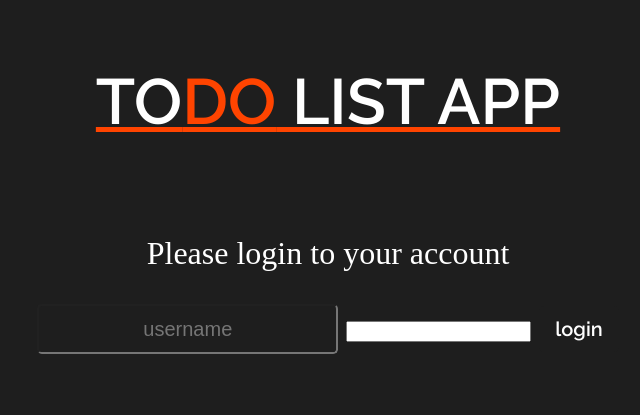
After one commit to H4de421/flask_ToDo_Clement, a Flask app: page /login in a window 1280 px wide. The commit adds this page. Shown: the top 415 px of the page, without its empty margins (312-952 px from the left). Run offline with Flask 3, Linux system fonts and the light colour scheme.

Commit message:
login system

```diff
--- a/app.py
+++ b/app.py
@@ -1,4 +1,4 @@
-from flask import Flask, render_template, request, url_for, redirect
+from flask import Flask, render_template, request, url_for, redirect, session
 from pymongo import MongoClient
 from bson.objectid import ObjectId
 from datetime import datetime
@@ -12,17 +12,24 @@ client = MongoClient("mongodb+srv://hade:Loutre@cluster0.dkflsnn.mongodb.net/?re
 db = client.flask_db
 records = db.register
 
+app.secret_key = "H4de"
+
+user_collection = db.user
 todo = db.todo
 search_date = ""
 search_name = ""
 logged = False
+
+import pymongo
+import bcrypt
+
+
 
 
 @app.route('/', methods=('GET', 'POST'))
 def index():
     global search_date
     global search_name
-    print("test")
 
     if request.method == 'POST' and "content" in request.form.keys():
         # first of 3 possible form : création form
@@ -44,7 +51,6 @@ def index():
         return redirect(url_for('name'))
 
     all_todos = todo.find()
-    print("ok test")
     return render_template('index.html', todos=all_todos, logged=logged)
 
 
@@ -102,5 +108,70 @@ def delete(id):
     return redirect(url_for('index'))
 
 
+@app.route("/login", methods=["POST", "GET"])
+def login():
+    print("login")
+    global logged
+    message = 'Please login to your account'
+    if "email" in session:
+        logged = True
+        return redirect(url_for("index"))
+
+    if request.method == "POST":
+        email = request.form.get("email")
+        password = request.form.get("password")
+
+        email_found = records.find_one({"email": email})
+        if email_found:
+            email_val = email_found['email']
+            passwordcheck = email_found['password']
+
+            if bcrypt.checkpw(password.encode('utf-8'), passwordcheck):
+                session["email"] = email_val
+                logged = True
+                return redirect(url_for('index'))
+            else:
+                if "email" in session:
+                    logged = True
+                    return redirect(url_for("index"))
+                message = 'Wrong password'
+                return render_template('login.html', message=message)
+        else:
+            message = 'Email not found'
+            return render_template('login.html', message=message)
+    return render_template('login.html', message=message)
+
+@app.route("/register", methods=["POST", "GET"])
+def register():
+    print("register")
+    global logged
+    if request.method == 'POST':
+        user = request.form['password']
+        password = request.form['password']
+        email = request.form['email']
+
+        user_found = records.find_one({"name": user})
+        email_found = records.find_one({"email": email})
+
+        if user_found:
+            message = 'There already is a user by that name'
+            return render_template('register.html', message=message)
+        if email_found:
+            message = 'This email already exists in database'
+            return render_template('register.html', message=message)
+        else:
+            hashed = bcrypt.hashpw(password.encode('utf-8'), bcrypt.gensalt())
+            user_input = {'name': user, 'email': email, 'password': hashed}
+            records.insert_one(user_input)
+            logged = True;
+            return render_template('login.html',message="successfully register")
+    return render_template('register.html')
+
+@app.route("/logout", methods=["POST", "GET"])
+def logout():
+    global logged
+    logged=False
+    return redirect(url_for('index'))
+
 if __name__ == '__main__':
     app.run()
--- a/static/css/index.css
+++ b/static/css/index.css
@@ -182,6 +182,13 @@ h1[class="Liste"] {
 p span {
     color: red;
 }
+.calender2 {
+    margin-right: 1%;
+    margin-left: 95%;
+    margin-top: 2%;
+    background-color: #ff4400 !important;
+    color: #1e1e1e !important;
+}
 
 .todo_calender {
     width: 20%;
--- /dev/null
+++ b/templates/login.html
@@ -0,0 +1,46 @@
+<!DOCTYPE html>
+<html lang="en">
+<head>
+    <meta charset="UTF-8">
+    <title>TODO APP | Login PAGE</title>
+    <style>
+        .todo {
+            padding: 20px;
+            margin: 10px;
+            background-color: #eee;
+        }
+    </style>
+
+    <link rel="stylesheet" type="text/css" href="../static/css/index.css" />
+
+    <link rel="preconnect" href="https://fonts.googleapis.com">
+    <link rel="preconnect" href="https://fonts.gstatic.com" crossorigin>
+    <link href="https://fonts.googleapis.com/css2?family=Raleway:ital,wght@0,600;1,600&display=swap" rel="stylesheet">
+
+</head>
+
+
+<body>
+    <header>
+        <h1 class="title">TO<span>DO</span> LIST APP</h1>
+        <div class="button-container">
+            <div >
+                <p>{{ message }}</p>
+                <form method="post">
+                    <input name="email" type="text" placeholder="username" required >
+                    <input name="password" type="password" required >
+                    <button type="submit" class="search">login </button>
+                </form>
+            </div>
+        </div>
+    </header>
+
+    <section>
+    <div class="container-media" style="margin-bottom: -10px">
+        <video loop muted autoplay poster="../static/videos/test_CA4_1.png" >
+        <source src="../static/videos/test_CA4_30001-0240.mp4" type="video/mp4">
+        </video>
+    </div>
+    </section>
+</body>
+</html>
--- a/templates/serach_date.html
+++ b/templates/serach_date.html
@@ -2,7 +2,7 @@
 <html lang="en">
 <head>
     <meta charset="UTF-8">
-    <title>TODO APP | calender </title>
+    <title>TODO APP | sate search </title>
 
 
     <link rel="stylesheet" type="text/css" href="../static/css/callender.css" />
--- a/templates/serach_name.html
+++ b/templates/serach_name.html
@@ -2,7 +2,7 @@
 <html lang="en">
 <head>
     <meta charset="UTF-8">
-    <title>TODO APP | calender </title>
+    <title>TODO APP | name search </title>
 
 
     <link rel="stylesheet" type="text/css" href="../static/css/callender.css" />
```
Also changed, not shown: templates/index.html (+8 -2 lines), templates/register.html (added, +49 -0 lines).
